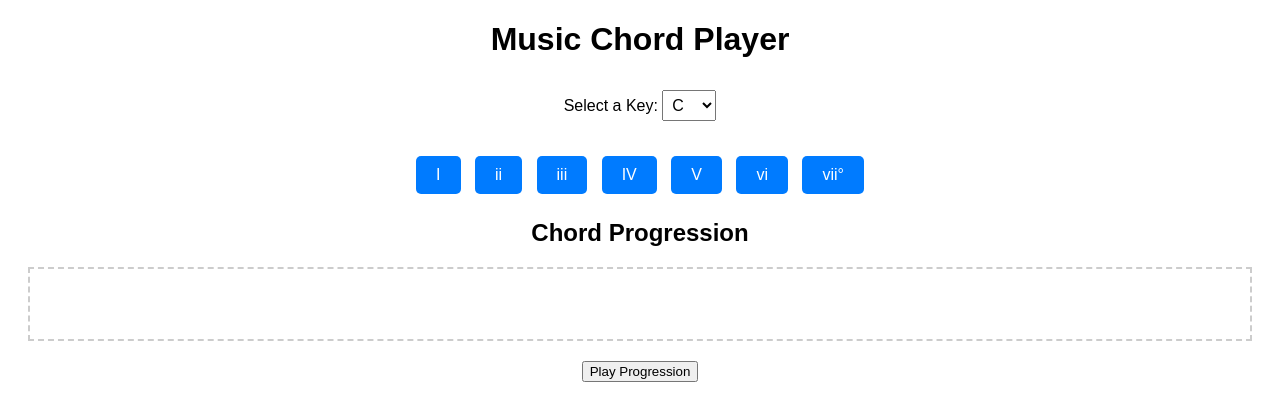
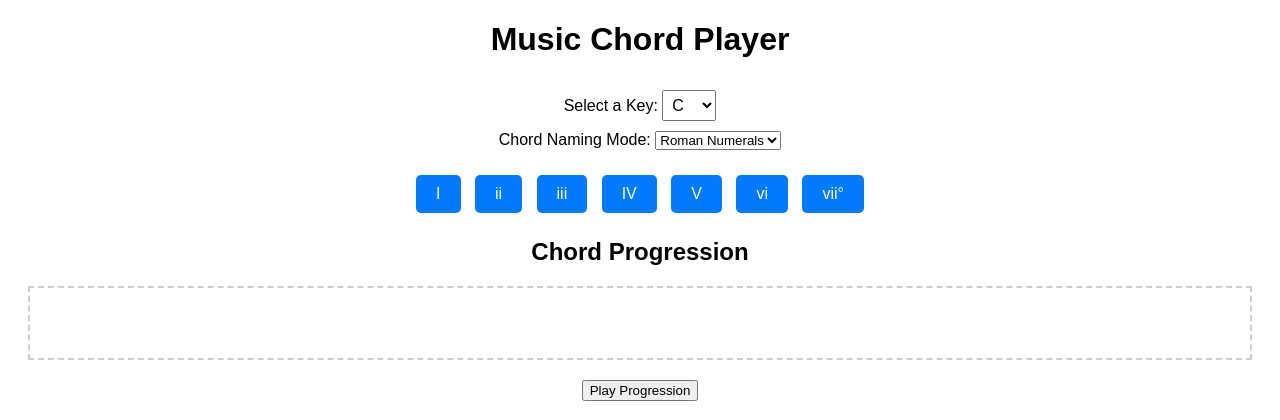
Before and after one commit to esemsc-xc1924/JAZZ-chord-progression-analyser, a Flask app: page / in a window 1280 px wide. Shown: the top 420 px of the page. Run offline with Flask 3, Linux system fonts and the light colour scheme.

Commit message:
roman vs chord option

```diff
--- a/app.py
+++ b/app.py
@@ -42,76 +42,6 @@ def trim_trailing_silence(wav_file, trim_duration=2000):
 
     # Save the trimmed audio back to the file
     trimmed_audio.export(wav_file, format="wav")
-
-# Function to generate a chord as a WAV file
-def generate_chord_audio_old(selected_key, selected_chord):
-    """
-    Generates a chord MIDI and converts it to a WAV file in root position.
-
-    Args:
-        selected_key (str): The musical key (e.g., "C").
-        selected_chord (str): The chord type (e.g., "I").
-
-    Returns:
-        str: Path to the generated WAV file.
-    """
-    # Map chord types to intervals (in semitones)
-    roman_to_intervals = {
-        "I": [0, 4, 7],        # Major
-        "ii": [0, 3, 7],       # Minor
-        "iii": [0, 3, 7],      # Minor
-        "IV": [0, 4, 7],       # Major
-        "V": [0, 4, 7],        # Major
-        "vi": [0, 3, 7],       # Minor
-        "vii°": [0, 3, 6],     # Diminished
-    }
-
-    # Get the root MIDI note for the selected scale degree
-    music_key = key.Key(selected_key)
-    scale_degrees = {
-        "I": 1, "ii": 2, "iii": 3, "IV": 4, "V": 5, "vi": 6, "vii°": 7
-    }
-    root_degree = scale_degrees[selected_chord]
-    root_pitch = music_key.pitchFromDegree(root_degree)  # Get the pitch
-    root_midi = root_pitch.midi  # Get MIDI note number
-    print(f"Selected chord: {selected_chord}, Root MIDI: {root_midi}")
-
-    # Adjust octave for high-pitched keys (F and above)
-    if selected_key in ["F", "F#", "Gb", "G", "G#", "Ab", "A", "Bb", "B"]:
-        root_midi -= 12  # Lower by one octave
-
-
-    # Construct the chord in root position using intervals
-    intervals = roman_to_intervals[selected_chord]
-    chord_midi_notes = [root_midi + interval for interval in intervals]
-
-    # Create a music21 chord object
-    music_chord = chord.Chord(chord_midi_notes)
-    music_chord.duration = duration.Duration(DEFAULT_CHORD_DURATION)
-
-    # Create a music21 Stream and set the tempo
-    s = stream.Stream()
-    s.append(tempo.MetronomeMark(number=DEFAULT_TEMPO_BPM))
-    s.append(music_chord)
-
-    selected_key_clean = selected_key.replace("#", "sharp")
-    # Generate MIDI and WAV filenames
-    midi_filename = f"{AUDIO_DIR}/{selected_key_clean}_{selected_chord}.mid"
-    wav_filename = midi_filename.replace(".mid", ".wav")
-
-    # Write MIDI file
-    mf = midi.translate.music21ObjectToMidiFile(s)
-    mf.open(midi_filename, "wb")
-    mf.write()
-    mf.close()
-
-    # Convert MIDI to WAV using FluidSynth
-    fs.midi_to_audio(midi_filename, wav_filename)
-
-    # Trim trailing silence from the WAV file
-    trim_trailing_silence(wav_filename, trim_duration=3000)
-
-    return wav_filename
 
 
 def get_base_chord(selected_chord):
@@ -179,18 +109,6 @@ def generate_chord_audio(selected_key, selected_chord=None):
 
     print(f"Base chord: {base_chord}, Scale degrees: {scale_degrees}, Alteration: {alteration}")
 
-    # Extract base chord and alteration
-    #base_chord = get_base_chord(selected_chord) if selected_chord else None
-    #alteration = selected_chord[len(base_chord):] if selected_chord else None
-
-    # Determine chord type and intervals
-    #if base_chord in roman_to_scale:
-    #    chord_type, scale_degrees = roman_to_scale[base_chord]
-    #else:
-        # Default to major for unknown cases
-    #    chord_type = "maj"
-    #    scale_degrees = [1]
-
     # Get the root MIDI note
     music_key = key.Key(selected_key)
     root_midi = music_key.pitchFromDegree(scale_degrees[0]).midi
@@ -242,27 +160,6 @@ def generate_chord_audio(selected_key, selected_chord=None):
 
     return wav_filename
 
-
-# # Handle chord generation requests
-# @app.route("/generate_chord", methods=["POST"])
-# def generate_chord():
-#     data = request.get_json()
-#     selected_key = data.get("key")
-#     selected_chord = data.get("chord")
-#     # diatonic_chord_names = data.get(dia2name)
-
-#     try:
-#         # Generate the chord audio file
-#         audio_file = generate_chord_audio(selected_key, selected_chord)
-#         return jsonify({"status": "success", "audio_file": f"/{audio_file}"})
-#     except Exception as e:
-#         return jsonify({"status": "error", "message": str(e)})
-
-# # Serve audio files
-# @app.route("/static/sounds/<filename>")
-# def serve_audio_file(filename):
-#     return send_from_directory(AUDIO_DIR, filename)
-
 @app.route("/generate_chord", methods=["POST"])
 def generate_chord():
     data = request.get_json()
@@ -298,13 +195,16 @@ def generate_chord():
         # Generate display chord with root note and chord type
         display_chord = f"{chord_note_names[0]}{chord_type if chord_type != 'maj' else ''}"
         print(f"Response to frontend: {display_chord}, Chord notes: {chord_note_names}")
+        display_chord_numeral = f"{selected_key} {selected_chord}"  # E.g., "C V"
+        print(f"ROMANResponse to frontend: {display_chord_numeral}")
 
         # Include note names and display chord in the response
         return jsonify({
             "status": "success",
             "audio_file": f"/{audio_file}",
             "chord_notes": chord_note_names,  # Add actual note names
-            "display_chord": display_chord  # Root and quality
+            "display_chord": display_chord,  # Root and quality
+            "display_chord_numeral": display_chord_numeral  # E.g., "C V"
         })
     except Exception as e:
         return jsonify({"status": "error", "message": str(e)})
--- a/static/script.js
+++ b/static/script.js
@@ -1,9 +1,10 @@
 $(document).ready(function () {
     const progressionBar = document.getElementById("progression-bar");
 
-    // Update diatonic chord names when the key is changed
-    $("#key-select").change(function () {
-        const selectedKey = $(this).val(); // Get the newly selected key
+    // Update diatonic chord names when the key or naming mode changes
+    function updateChordNames() {
+        const selectedKey = $("#key-select").val();
+        const namingMode = $("#naming-mode").val();
 
         // Loop through all chord buttons and update their names
         $(".chord-btn").each(function () {
@@ -18,7 +19,7 @@ $(document).ready(function () {
                 data: JSON.stringify({ key: selectedKey, chord }),
                 success: function (response) {
                     if (response.status === "success") {
-                        const displayChord = response.display_chord; // Actual chord name (e.g., "Dm")
+                        const displayChord = namingMode === "roman" ? response.display_chord_numeral : response.display_chord;
                         button.text(displayChord); // Update button text
                     } else {
                         console.error("Failed to update chord for new key:", chord);
@@ -29,13 +30,37 @@ $(document).ready(function () {
                 }
             });
         });
-    });
 
+        // Update dropped chords in the progression bar
+        $("#progression-bar .dropped-chord").each(async function () {
+            const button = $(this);
+            const chord = button.data("originalChord");
+            const key = button.data("originalKey");
+
+            const response = await fetch("/generate_chord", {
+                method: "POST",
+                headers: { "Content-Type": "application/json" },
+                body: JSON.stringify({ key, chord }),
+            });
+            const result = await response.json();
+
+            if (result.status === "success") {
+                const displayChord = namingMode === "roman" ? result.display_chord_numeral : result.display_chord;
+                button.innerText = displayChord;
+            }
+        });
+    }
+
+    // Listen for key change or naming mode toggle
+    $("#key-select, #naming-mode").change(updateChordNames);
+
+    // Add single chord play functionality
     // Add single chord play functionality
     $(".chord-btn").click(function () {
         const button = $(this);
         const chord = button.data("chord");
         const key = $("#key-select").val();
+        const namingMode = $("#naming-mode").val(); // Get current naming mode
 
         $.ajax({
             type: "POST",
@@ -44,16 +69,15 @@ $(document).ready(function () {
             data: JSON.stringify({ key, chord }),
             success: function (response) {
                 if (response.status === "success") {
-                    const audioFile = response.audio_file;
-                    const displayChord = response.display_chord; // Actual chord name (e.g., "Dm")
-                    console.log("Chord notes:", response.chord_notes);
+                    const audioFile = response.audio_file; // Ensure audio file is retrieved correctly
+                    const displayChord = namingMode === "roman" ? response.display_chord_numeral : response.display_chord;
 
-                    // Play the audio
+                    // Play the audio file
                     const audio = new Audio(audioFile);
                     audio.play();
 
-                    // Update button text
-                    button.text(displayChord); // Update the clicked button text
+                    // Update button text based on the naming mode
+                    button.text(displayChord);
                 } else {
                     alert("Failed to generate chord audio.");
                 }
@@ -63,6 +87,7 @@ $(document).ready(function () {
             }
         });
     });
+
 
     // Make buttons draggable
     $(".chord-btn").each(function () {
@@ -101,8 +126,6 @@ $(document).ready(function () {
         // Create the chord button
         const newButton = document.createElement("button");
         newButton.className = "chord-btn dropped-chord";
-
-        // Store the original key and chord
         newButton.dataset.originalKey = data.key;
         newButton.dataset.originalChord = data.chord;
 
@@ -111,14 +134,15 @@ $(document).ready(function () {
             method: "POST",
             headers: { "Content-Type": "application/json" },
             body: JSON.stringify({
-                key: data.key,  // Use the original key
+                key: data.key,
                 chord: data.chord
             }),
         });
         const result = await response.json();
 
         if (result.status === "success") {
-            newButton.innerText = result.display_chord;
+            const namingMode = $("#naming-mode").val();
+            newButton.innerText = namingMode === "roman" ? result.display_chord_numeral : result.display_chord;
         } else {
             newButton.innerText = `${data.key} ${data.chord}`;
         }
@@ -137,14 +161,13 @@ $(document).ready(function () {
         progressionBar.appendChild(chordContainer);
     });
 
-
     // Play the chord progression
     $("#play-progression").click(async function () {
         const progression = [];
         $("#progression-bar .chord-btn").each(function () {
             progression.push({
-                chord: $(this).data("originalChord"),    // Use originalChord instead of chord
-                key: $(this).data("originalKey"),        // Use originalKey instead of key
+                chord: $(this).data("originalChord"),
+                key: $(this).data("originalKey"),
             });
         });
 
--- a/templates/index.html
+++ b/templates/index.html
@@ -30,6 +30,15 @@
             <option value="B">B</option>
         </select>
 
+        <!-- Toggle for naming options -->
+        <div id="naming-options">
+            <label for="naming-mode">Chord Naming Mode:</label>
+            <select id="naming-mode">
+                <option value="roman">Roman Numerals</option>
+                <option value="chord">Chord Names</option>
+            </select>
+        </div>
+
         <!-- Buttons for chords -->
         <div id="chord-buttons">
             <button class="chord-btn" data-chord="I">I</button>
@@ -47,7 +56,6 @@
             <button id="play-progression">Play Progression</button>
         </div>
 
-
     </div>
 
     <script src="https://code.jquery.com/jquery-3.6.0.min.js"></script>
```
